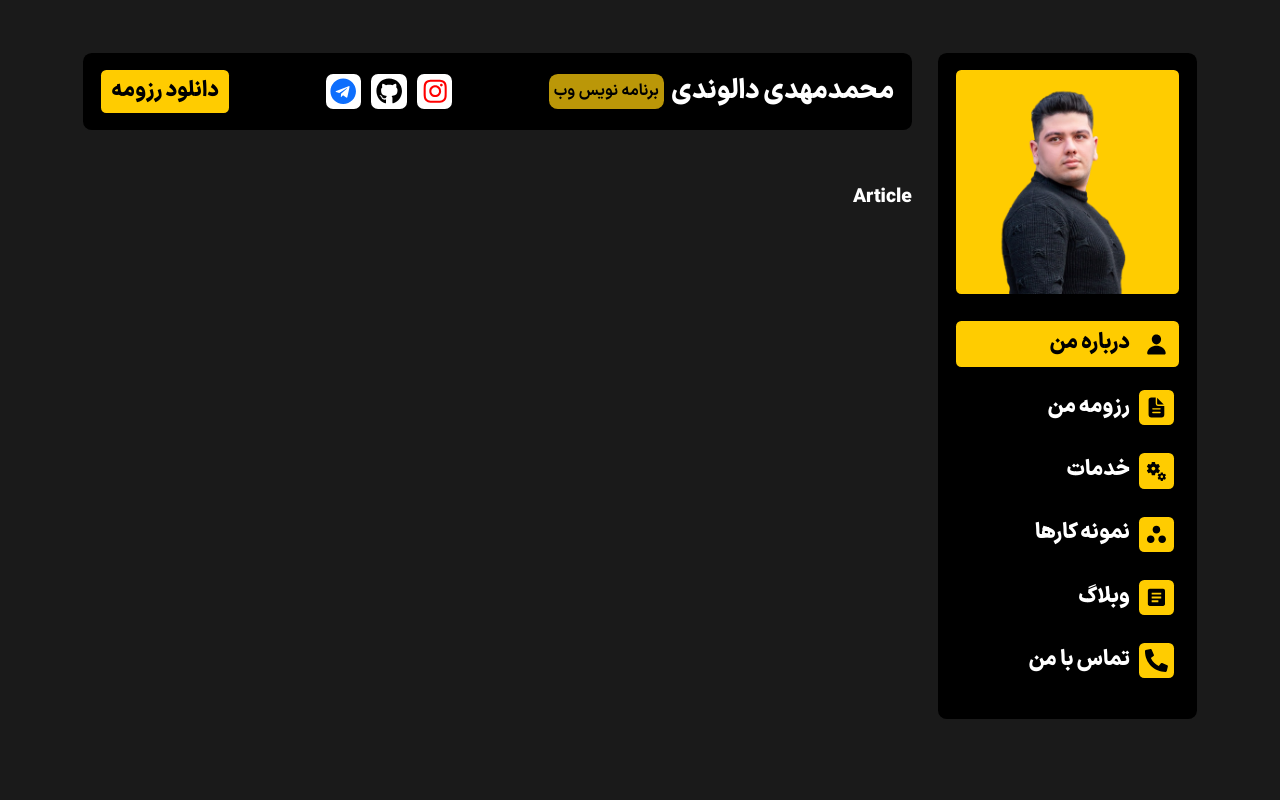
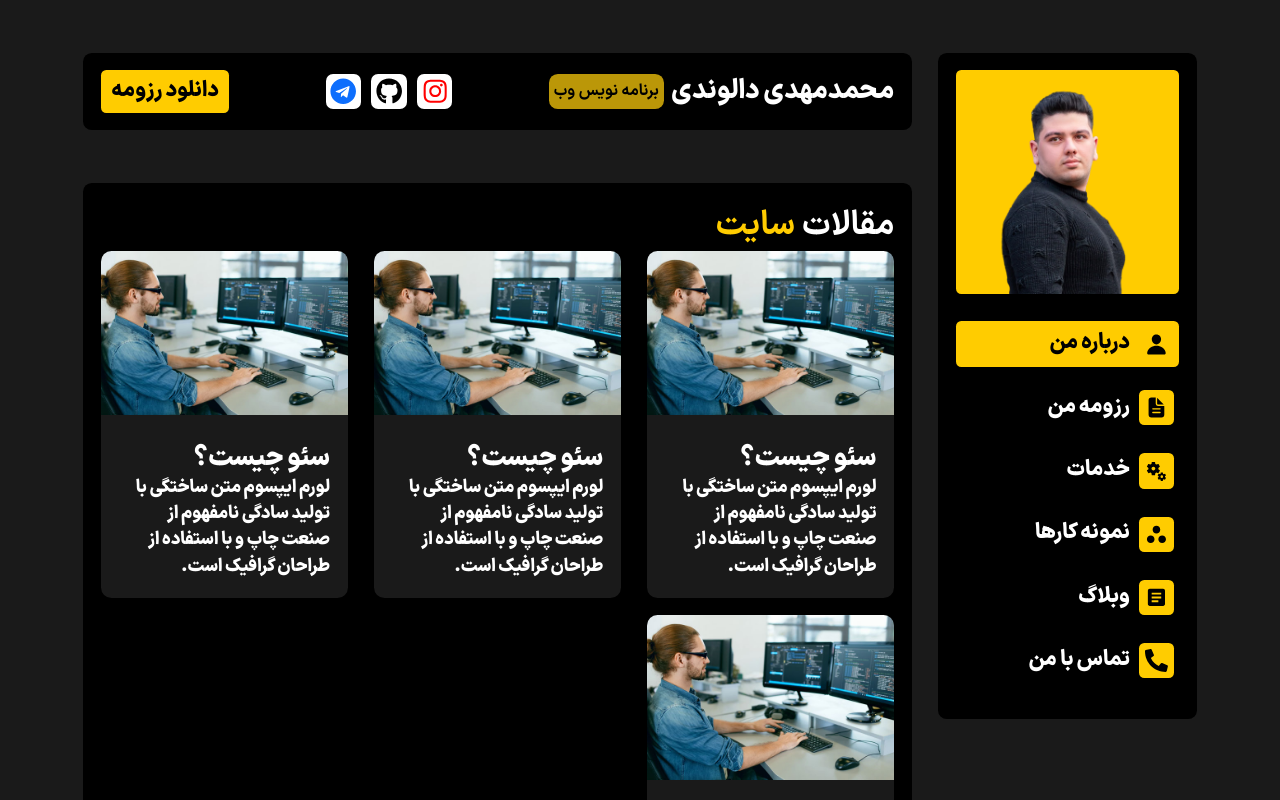
Before and after one commit to mohammadmehdidalvandii/mhmdmehdidal, a React (Vite) app: page /Article in a window 1280 px wide. Shown: the top 800 px of the page. Built offline with nearby package versions, Linux system fonts and the light colour scheme.

Commit message:
create section articles for article page

```diff
--- /dev/null
+++ b/src/Components/Template/article/Articles/Articles.css
@@ -0,0 +1,4 @@
+.articles{
+    display: block;
+    width: 100%;
+}
--- /dev/null
+++ b/src/Components/Template/article/Articles/Articles.jsx
@@ -0,0 +1,23 @@
+import './Articles.css';
+import Title from '../../../Module/Title/Title'
+import ArticleCard from '../../../Module/ArticleCard/ArticleCard';
+
+function Articles() {
+  return (
+    <section className="articles">
+        <div className="row">
+            <div className="col-12">
+                <Title title='مقالات' text='سایت'/>
+            </div>
+        </div>
+        <div className="row">
+           <ArticleCard/>
+           <ArticleCard/>
+           <ArticleCard/>
+           <ArticleCard/>
+        </div>
+    </section>
+  )
+}
+
+export default Articles
--- a/src/Page/Article/Article.jsx
+++ b/src/Page/Article/Article.jsx
@@ -1,8 +1,10 @@
-
+import Articles from "../../Components/Template/article/Articles/Articles"
 
 function Article() {
   return (
-    <div>Article</div>
+    <section className="bg_back">
+      <Articles/>
+    </section>
   )
 }
 
```
Also changed, not shown: public/assets/images/blog.jpg (added).
